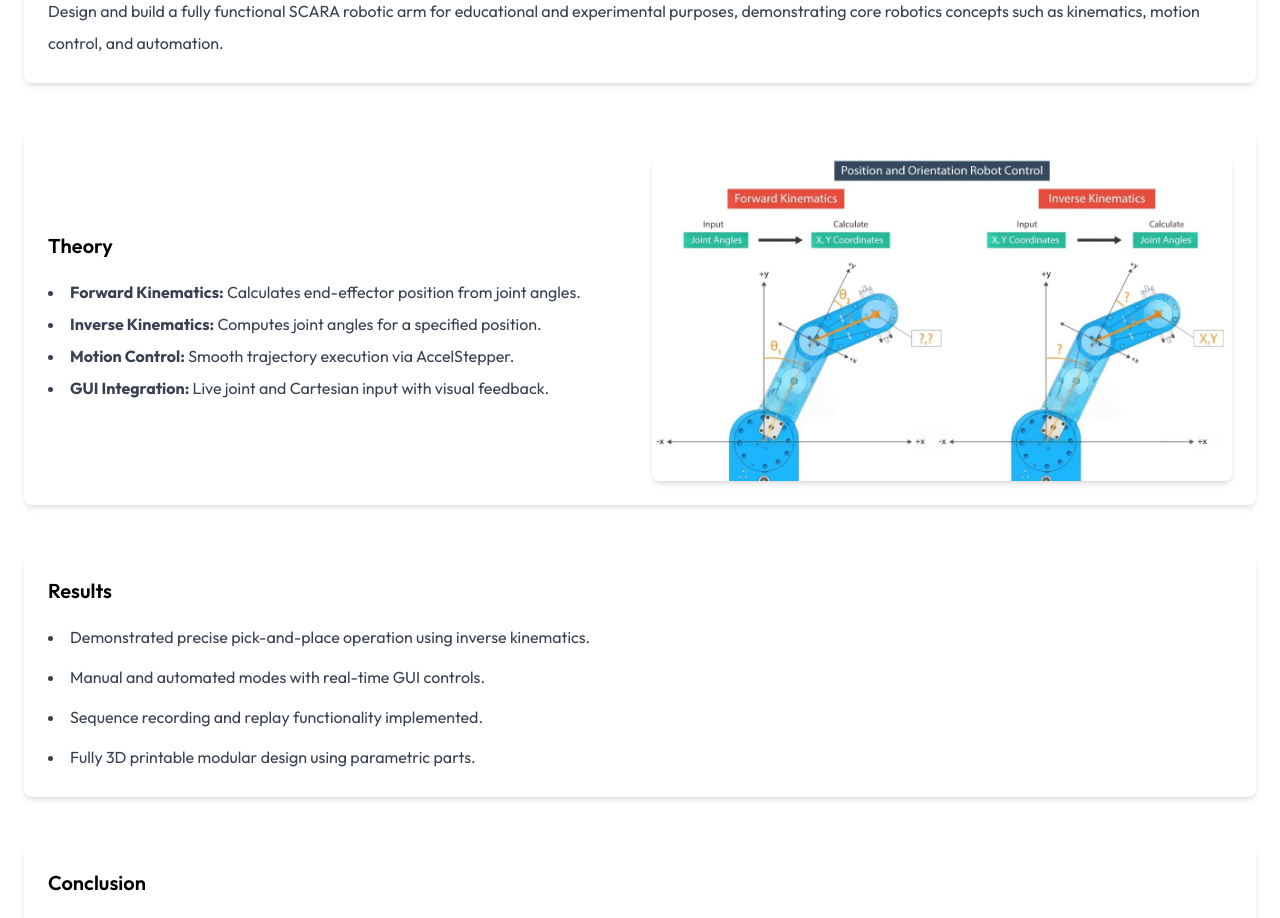
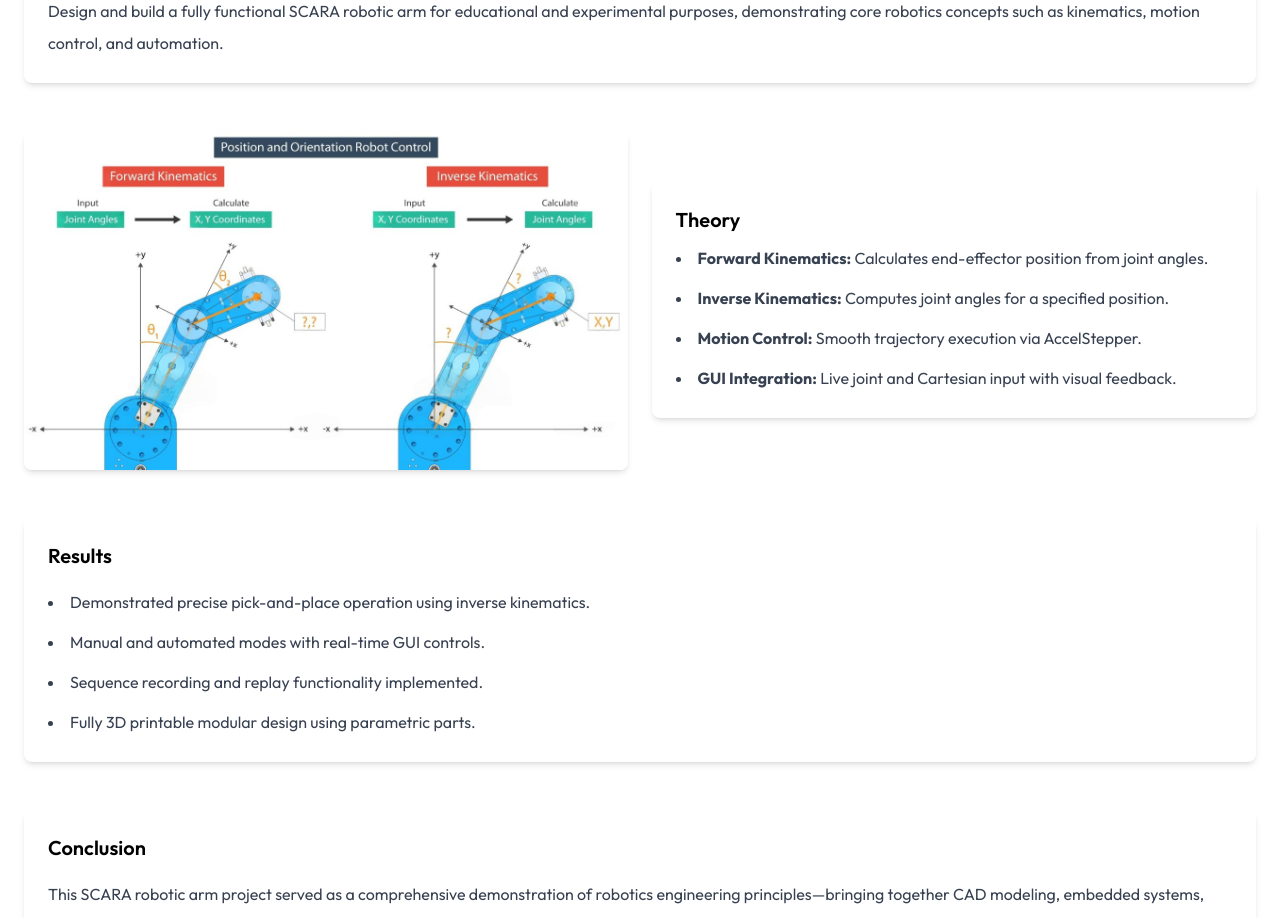
Before and after one commit to Matthew-Garcia/Matthew-Garcia-Portfolio2, a Next.js app: page /projects/scara-robot in a window 1280 px wide. Shown: the part 2220-3138 px from the top of the page. Built offline with nearby package versions, Linux system fonts and the light colour scheme; a web font is replaced by a local one.

Commit message:
Update page.jsx

```diff
--- a/app/projects/scara-robot/page.jsx
+++ b/app/projects/scara-robot/page.jsx
@@ -244,49 +244,43 @@ export default function ScaraRobotPage() {
           </p>
         </motion.div>
 
-       <motion.div
-  initial={{ opacity: 0, x: -50 }}
-  whileInView={{ opacity: 1, x: 0 }}
-  transition={{ duration: 0.6 }}
-  className="flex flex-col md:flex-row items-center bg-white dark:bg-zinc-900 p-6 rounded-lg shadow-md mt-12 gap-6"
->
-  {/* Theory Text */}
-  <div className="w-full md:w-1/2 space-y-4">
-    <h2 className="text-xl font-semibold mb-2">Theory</h2>
-    <ul className="list-disc list-inside text-gray-700 dark:text-gray-300">
-      <li>
-        <strong>Forward Kinematics:</strong> Calculates end-effector position
-        from joint angles.
-      </li>
-      <li>
-        <strong>Inverse Kinematics:</strong> Computes joint angles for a
-        specified position.
-      </li>
-      <li>
-        <strong>Motion Control:</strong> Smooth trajectory execution via
-        AccelStepper.
-      </li>
-      <li>
-        <strong>GUI Integration:</strong> Live joint and Cartesian input with
-        visual feedback.
-      </li>
-    </ul>
-  </div>
-
-  {/* Theory Illustration */}
+       {/* Theory Section */}
+<div className="flex flex-col md:flex-row gap-6 items-center mt-12">
   <motion.div
-    initial={{ opacity: 0, x: 50 }}
+    initial={{ opacity: 0, x: -50 }}
     whileInView={{ opacity: 1, x: 0 }}
     transition={{ duration: 0.6 }}
     className="w-full md:w-1/2"
   >
     <img
       src="/Forward-and-Inverse-Kinematics-for-SCARA-Robot-Control.jpg"
-      alt="Forward and Inverse Kinematics Diagram"
+      alt="Forward and Inverse Kinematics"
       className="w-full rounded-lg shadow-md object-cover"
     />
   </motion.div>
-</motion.div>
+  <motion.div
+    initial={{ opacity: 0, x: 50 }}
+    whileInView={{ opacity: 1, x: 0 }}
+    transition={{ duration: 0.6 }}
+    className="md:w-1/2 bg-white dark:bg-zinc-900 p-6 rounded-lg shadow-md"
+  >
+    <h2 className="text-xl font-semibold mb-2">Theory</h2>
+    <ul className="list-disc list-inside text-gray-700 dark:text-gray-300 space-y-2">
+      <li>
+        <strong>Forward Kinematics:</strong> Calculates end-effector position from joint angles.
+      </li>
+      <li>
+        <strong>Inverse Kinematics:</strong> Computes joint angles for a specified position.
+      </li>
+      <li>
+        <strong>Motion Control:</strong> Smooth trajectory execution via AccelStepper.
+      </li>
+      <li>
+        <strong>GUI Integration:</strong> Live joint and Cartesian input with visual feedback.
+      </li>
+    </ul>
+  </motion.div>
+</div>
 
 
         <motion.div
```
